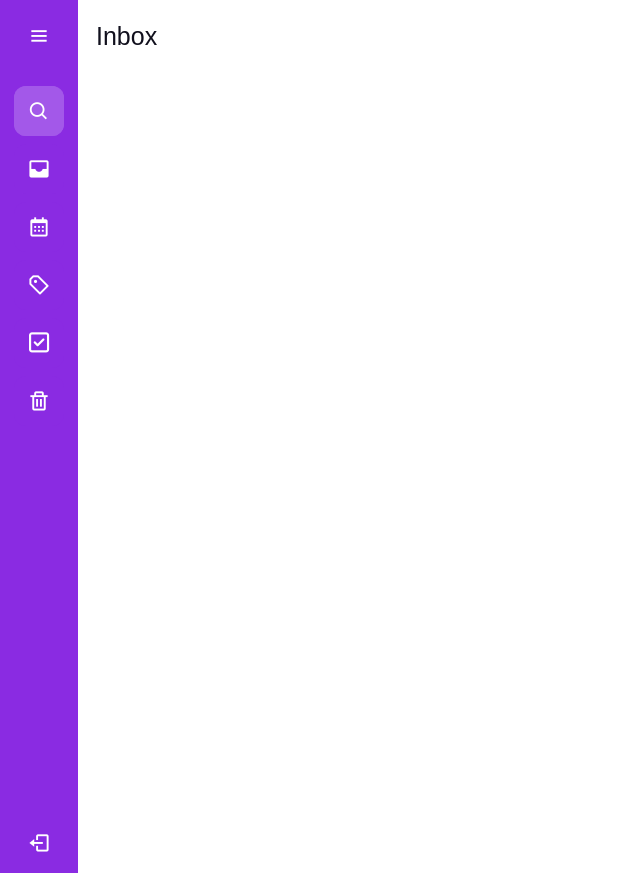
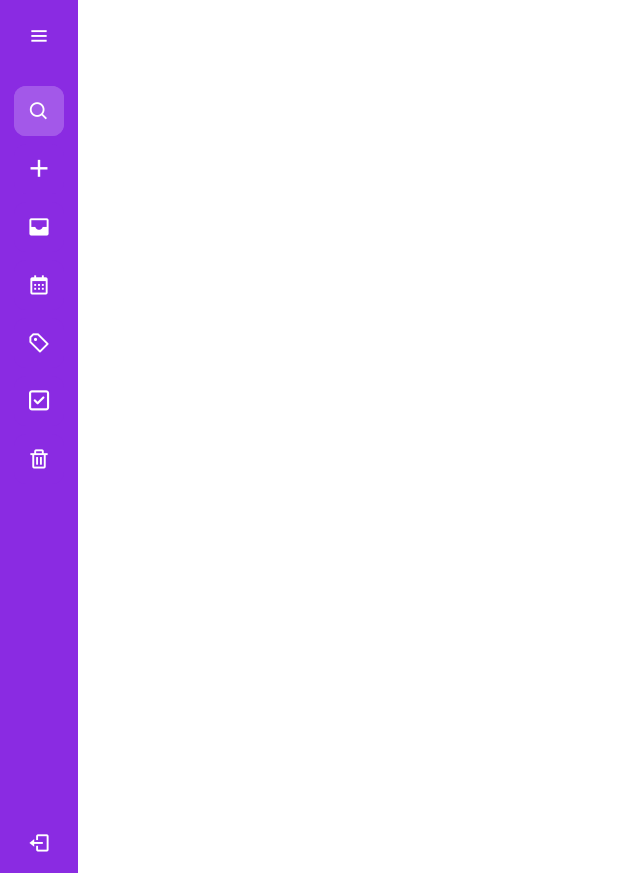
Before and after one commit to Mannuel25/Cheqqit, a Django app: page /webapp/ in a window 1280 px wide. Shown: the whole page, without its empty margins (0-640 px from the left). Run offline with Django 3.2, Linux system fonts and the light colour scheme; parts of the project's set-up code (start-up, migrations or seed data) failed here and were passed over; some libraries are stand-ins or nearby versions.

Commit message:
Update sidebar.html

```diff
--- a/templates/sidebar.html
+++ b/templates/sidebar.html
@@ -7,6 +7,13 @@
             <i class='bx bx-search'></i>
             <input type="text" placeholder="Search...">
             <span class="tooltip">Search</span>
+        </li>
+        <li>
+            <a href="{% url 'create_task' %}">
+                <i class='bx bx-plus' style="font-size: 29px;"></i>
+                <span class="links_name">Create Task</span>
+            </a>
+            <span class="tooltip">Create Task</span>
         </li>
         <li>
             <a href="{% url 'inbox' %}">
@@ -54,8 +61,8 @@
         </li>
     </ul>
 </div>
-<section class="home-section" style="background-color: white;">
-    <div class="text">Inbox</div>
+<!-- <section class="home-section" style="background-color: white;">
+    <div class="text">Inbox</div> -->
 </section>
 <script>
     let sidebar = document.querySelector(".sidebar");
```
